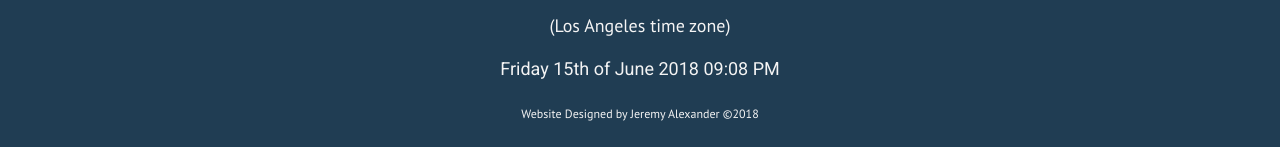
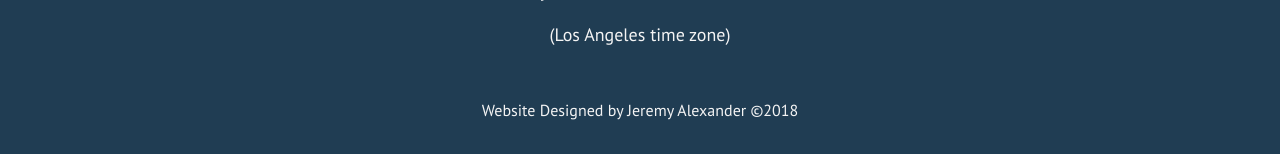
Before and after one commit to JeremyAlexander1/jeremy-alexander-portfolio, a PHP site: page / in a window 1280 px wide. Shown: the part 5469-5623 px from the top of the page. Run offline with PHP 8.4, Linux system fonts and the light colour scheme.

Commit message:
Add files via upload

```diff
--- a/css/style.css
+++ b/css/style.css
@@ -213,7 +213,7 @@
   height: 20em;
 }
 #designed-by {
-  font-size: 12px;
+  font-size: 16px;
   padding: 2em;
 }
 #my-work {
--- a/css/style.less
+++ b/css/style.less
@@ -214,7 +214,7 @@
 }
 
 #designed-by {
-    font-size: 12px;
+    font-size: 16px;
     padding: 2em;
 }
 
--- a/includes/footer.php
+++ b/includes/footer.php
@@ -21,10 +21,10 @@
         </section>
     </section>
     <!-- PHP date include for Los Angeles timezone -->
-    <p>(Los Angeles time zone)</p>
     <?php
         include 'includes/date-include.php';
     ?>
+    <p>(Los Angeles time zone)</p>
     <p id="designed-by">Website Designed by Jeremy Alexander &copy;2018</p>
     </footer>
 
```
Also changed, not shown: images/mock-site-aja.jpg, images/mock-site-nops.jpg.
